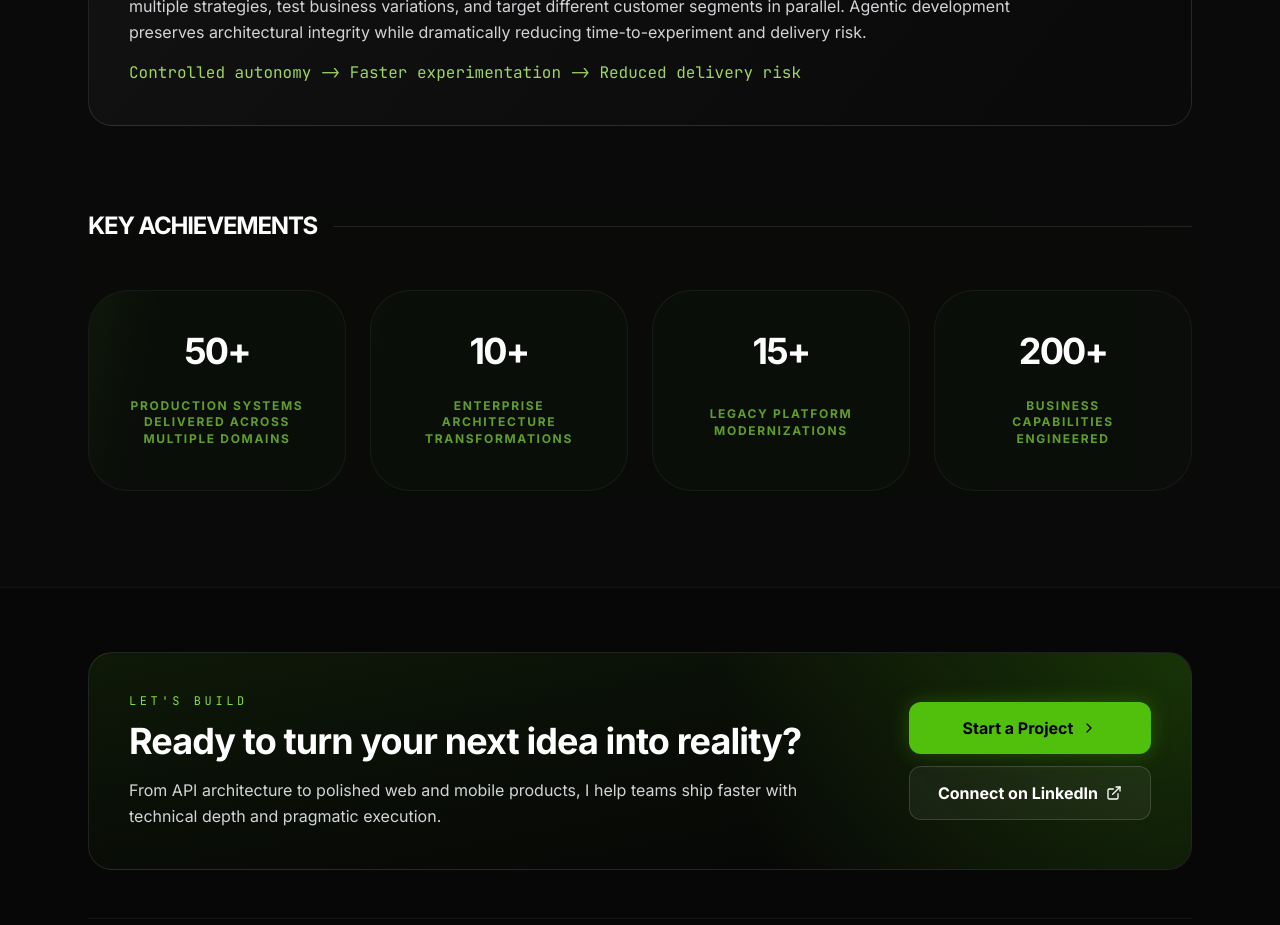
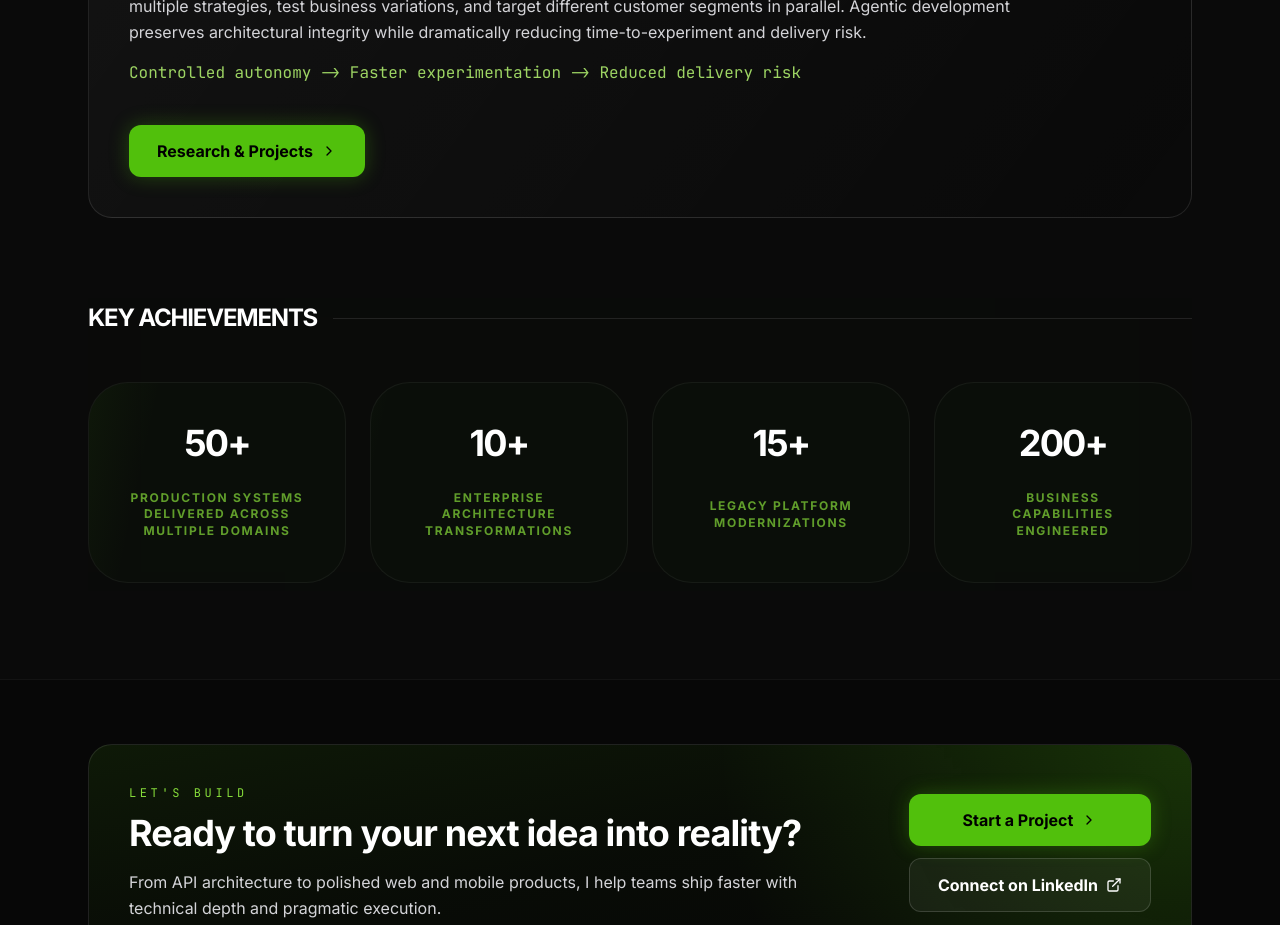
Before and after one commit to smiguelnet/website, a React (Vite) app: page / in a window 1280 px wide. Shown: the part 2420-3345 px from the top of the page. Built offline with nearby package versions, Linux system fonts and the light colour scheme.

Commit message:
chore: update research

```diff
--- a/src/App.tsx
+++ b/src/App.tsx
@@ -758,6 +758,14 @@ export default function App() {
                     <p className='text-sm sm:text-base font-mono text-emerald-300/90'>
                       {RESUME_DATA.research.expectedResult.formula}
                     </p>
+
+                    <button
+                      onClick={() => navigateToTab(tabs.RESEARCH)}
+                      className='mt-10 inline-flex items-center justify-center gap-2 px-7 py-3.5 bg-emerald-500 text-black font-bold rounded-xl hover:bg-emerald-400 transition-all shadow-[0_0_20px_rgba(81,192,12,0.3)]'
+                    >
+                      Research & Projects
+                      <ChevronRight className='w-4 h-4' />
+                    </button>
                   </div>
                 </div>
               </section>
```
